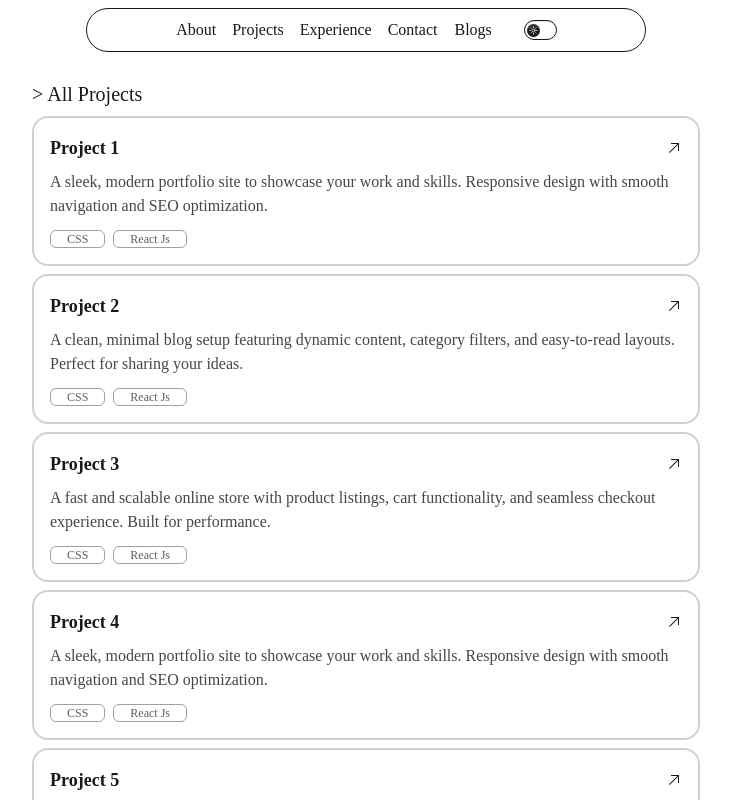
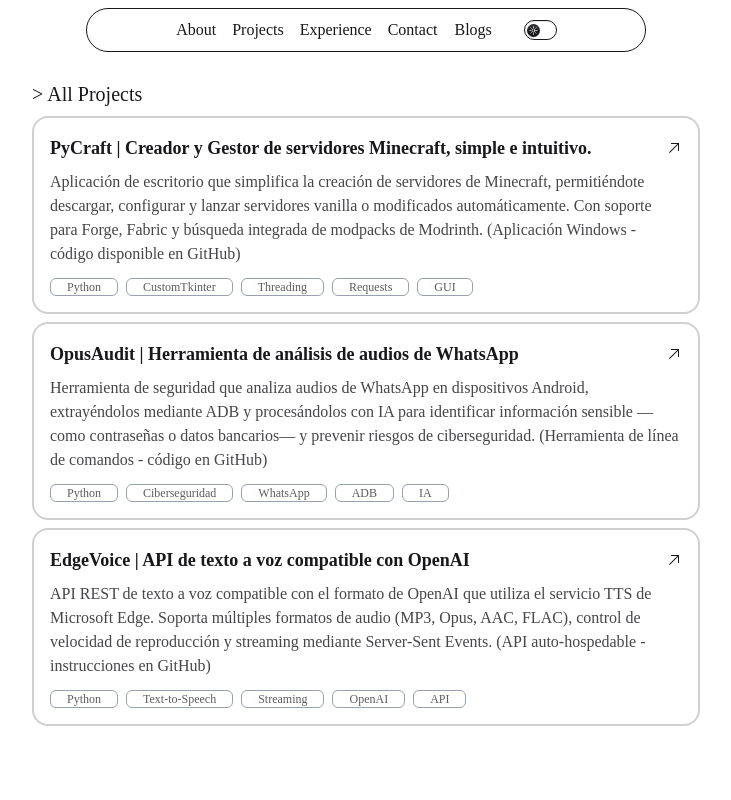
Before and after one commit to OOMrConrado/Portfolio, a Next.js app: page /projects in a window 1280 px wide. Shown: the top 800 px of the page, without its empty margins (274-1005 px from the left). Built offline with nearby package versions, Linux system fonts and the light colour scheme; a web font is replaced by a local one.

Commit message:
feat: add education and certifications data structure

```diff
--- a/src/data/data.js
+++ b/src/data/data.js
@@ -1,15 +1,15 @@
 export const about = {
     name: "Conrado Gómez",
-    role: "Desarrollador Fullstack",
-    about: "Desarrollador Fullstack especializado en Python y React, con experiencia construyendo APIs REST, sistemas de automatización con integraciones a WhatsApp Business y aplicaciones web completas desde cero. Trabajo en todo el stack: desde arquitectura backend con Flask y bases de datos (MySQL, MongoDB, Firebase) hasta interfaces modernas con Next.js y TypeScript. Actualmente co-fundador de CoderLux, enfocado en crear soluciones escalables que resuelven problemas reales de negocio.",
+    role: "Software Developer",
+    about: "Desarrollador de Software con formación en Calidad y Testing, especializado en Python y JavaScript. Actualmente cursando Tecnicatura en Desarrollo y Calidad de Software, con 1 año de experiencia construyendo aplicaciones web fullstack, APIs REST, sistemas de automatización y aplicaciones de escritorio. Trabajo en todo el stack: desde arquitectura backend con Flask y bases de datos (MySQL, MongoDB, Firebase) hasta interfaces modernas con Next.js y TypeScript. Co-fundador de CoderLux un Tech Startup enfocado en crear soluciones escalables con énfasis en calidad de código.",
     email: "conradogomez556@gmail.com",
     coderluxUrl: "https://coderlux.com/",
 };
 
 export const seo = {
     title: `${about.name} | ${about.role}`,
-    description: "Fullstack Developer from Argentina specializing in Python, Flask, React, and Next.js. Co-founder of Coderlux with experience building chatbots, dashboards, and custom web solutions.",
-    keywords: "Conrado Gómez, fullstack developer, Python developer, React developer, Next.js, Flask, Argentina developer, Coderlux, web developer portfolio",
+    description: "Fullstack Developer from Argentina with training in Software Quality and Testing. Specializing in Python, Flask, React, and Next.js. Co-founder of CoderLux building web applications, chatbots, and automation solutions with focus on code quality.",
+    keywords: "Conrado Gómez, fullstack developer, QA developer, software quality, testing, Python developer, React developer, Next.js, Flask, Argentina developer, CoderLux, web developer portfolio, junior developer, Jest, Pytest",
 }
 
 export const forms = {
@@ -50,90 +50,152 @@ export const socials = {
     email: "mailto:conradogomez556@gmail.com",
 };
 
+export const languages = [
+    { name: "Español", level: "Nativo" },
+    { name: "English", level: "B2 - Intermedio Alto" },
+];
+
 export const projects = {
     pinProjects: [
         {
-            title: "Project 1",
+            title: "PyCraft | Creador y Gestor de servidores Minecraft, simple e intuitivo.",
             description:
-                "A sleek, modern portfolio site to showcase your work and skills. Responsive design with smooth navigation and SEO optimization.",
-            tags: ["CSS", "React Js"],
-            link: "",
+                "Aplicación de escritorio que simplifica la creación de servidores de Minecraft, permitiéndote descargar, configurar y lanzar servidores vanilla o modificados automáticamente. Con soporte para Forge, Fabric y búsqueda integrada de modpacks de Modrinth. (Aplicación Windows - código disponible en GitHub)",
+            tags: ["Python", "CustomTkinter", "Threading", "Requests", "GUI"],
+            link: "https://github.com/OOMrConrado/PyCraft",
+            githubLink: "https://github.com/OOMrConrado/PyCraft",
+            websiteUrl: "https://github.com/OOMrConrado/PyCraft",
+            image: "/images/pycraft.png",
         },
         {
-            title: "Project 2",
+            title: "OpusAudit | Herramienta de análisis de audios de WhatsApp",
             description:
-                "A clean, minimal blog setup featuring dynamic content, category filters, and easy-to-read layouts. Perfect for sharing your ideas.",
-            tags: ["CSS", "React Js"],
-            link: "",
+                "Herramienta de seguridad que analiza audios de WhatsApp en dispositivos Android, extrayéndolos mediante ADB y procesándolos con IA para identificar información sensible —como contraseñas o datos bancarios— y prevenir riesgos de ciberseguridad. (Herramienta de línea de comandos - código en GitHub)",
+            tags: ["Python", "Ciberseguridad", "WhatsApp", "ADB", "IA"],
+            link: "https://github.com/OOMrConrado/OpusAudit",
+            githubLink: "https://github.com/OOMrConrado/OpusAudit",
+            image: "/images/opusaudit.png",
         },
         {
-            title: "Project 3",
+            title: "EdgeVoice | API de texto a voz compatible con OpenAI",
             description:
-                "A fast and scalable online store with product listings, cart functionality, and seamless checkout experience. Built for performance.",
-            tags: ["CSS", "React Js"],
-            link: "",
+                "API REST de texto a voz compatible con el formato de OpenAI que utiliza el servicio TTS de Microsoft Edge. Soporta múltiples formatos de audio (MP3, Opus, AAC, FLAC), control de velocidad de reproducción y streaming mediante Server-Sent Events. (API auto-hospedable - instrucciones en GitHub)",
+            tags: ["Python", "Text-to-Speech", "Streaming", "OpenAI", "API"],
+            link: "https://github.com/OOMrConrado/EdgeVoice",
+            githubLink: "https://github.com/OOMrConrado/EdgeVoice",
+            image: "/images/edgevoice.png",
         },
     ],
-    otherProjects: [
-        {
-            title: "Project 4",
-            description:
-                "A sleek, modern portfolio site to showcase your work and skills. Responsive design with smooth navigation and SEO optimization.",
-            tags: ["CSS", "React Js"],
-            link: "",
-        },
-        {
-            title: "Project 5",
-            description:
-                "A clean, minimal blog setup featuring dynamic content, category filters, and easy-to-read layouts. Perfect for sharing your ideas.",
-            tags: ["CSS", "React Js"],
-            link: "",
-        },
-        {
-            title: "Project 6",
-            description:
-                "A fast and scalable online store with product listings, cart functionality, and seamless checkout experience. Built for performance.",
-            tags: ["CSS", "React Js"],
-            link: "",
-        },
-    ],
+    otherProjects: [],
 };
 
 export const experience = [
     {
-        title: "Frontend Developer at Tech Solutions",
-        description:
-            "Worked on building and maintaining responsive web applications using React.js and Next.js, improving UI performance and user experience.",
-        date: "15/01/2024",
+        title: "Fullstack Developer - Desarrollo Web & Automatización",
+        company: "CoderLux",
+        role: "Co-Fundador",
+        achievements: [
+            "Desarrollo de aplicaciones web completas incluyendo dashboards de analytics para 300+ usuarios y sistemas CMS personalizados, logrando alta retención con 3 contratos recurrentes",
+            "Implementación de 3 chatbots con WhatsApp Business API que redujeron costos operativos de cliente de seguros en 70% automatizando el 80% de consultas frecuentes (de 24h de espera a respuesta instantánea)",
+            "Colaboración en equipo de 3 desarrolladores aplicando metodologías ágiles y control de versiones con Git para garantizar entregas puntuales y código de alta calidad",
+            "Incremento de tráfico web en 45% para plataforma de evaluación y ranking de atletas de calistenia mediante rediseño UX/UI y optimización SEO",
+            "Implementación de flujo de deployment continuo con Vercel utilizando estrategia de branching (dev/feature) y merges controlados a producción",
+            "Reducción de tiempo de entrega de MVPs de 2 meses a 4 semanas mediante componentes reutilizables, gestión de tareas con to-do lists por desarrollador y presentaciones semanales para feedback iterativo"
+        ],
+        techStack: ["Next.js", "TypeScript", "Python", "Flask", "Firebase", "MySQL", "Git", "JavaScript", "Tailwind CSS", "React", "Node.js"],
+        date: "2024 - Present",
+    },
+];
+
+export const education = [
+    {
+        degree: "Tecnicatura en Desarrollo y Calidad de Software",
+        institution: "Universidad del Norte Santo Tomás de Aquino",
+        location: "Argentina",
+        date: "2024 - 2026",
+        status: "Cursando",
+        description: "Formación técnica universitaria enfocada en el desarrollo de software y control de calidad. Incluye certificación de nivel intermedio de inglés (B1) y formación en metodologías ágiles, testing automatizado, y gestión de proyectos de software.",
+        highlights: [
+            "Análisis, Diseño e Implementación de aplicaciones web (Front End, Back End)",
+            "Estrategias de QA y reducción de riesgos en proyectos de software",
+            "Metodologías de desarrollo ágil y gestión de proyectos de software",
+            "Bases de datos relacionales y diseño de arquitectura de software",
+            "Control de Calidad y Testing Automatizado",
+            "Inglés técnico nivel B1 certificado",
+        ]
+    },
+];
+
+export const certifications = [
+    {
+        title: "Jornada UNSTA Emprende 2025",
+        issuer: "Universidad del Norte Santo Tomás de Aquino",
+        date: "Octubre 2025",
+        description: "Certificado de asistencia en jornadas de emprendimiento y vinculación con el medio",
+        icon: "university",
+        image: "/images/cert-unsta-emprende.webp"
     },
     {
-        title: "Web Developer Intern at Creative Studio",
-        description:
-            "Assisted in designing website layouts, wrote clean HTML/CSS code, and collaborated with the team on JavaScript features for client projects.",
-        date: "10/06/2023",
+        title: "Google UX Design Professional Certificate",
+        issuer: "Google (Coursera)",
+        date: "Enero 2025",
+        credentialId: "D21AK808AH5R",
+        link: "https://coursera.org/verify/professional-cert/D21AK808AH5R",
+        description: "Certificación profesional en diseño UX/UI, prototipado en Figma, investigación de usuarios y testing",
+        icon: "palette",
+        image: "/images/cert-google-ux.pdf"
     },
     {
-        title: "Junior Developer at Innovate Labs",
-        description:
-            "Developed and tested frontend components, optimized web pages for speed, and contributed to team code reviews and debugging sessions.",
-        date: "01/09/2022",
+        title: "Foundational C# with Microsoft",
+        issuer: "freeCodeCamp + Microsoft",
+        date: "Diciembre 2024",
+        link: "https://freecodecamp.org/certification/Conrado_117/foundational-c-sharp-with-microsoft",
+        description: "Certificación de desarrollador en fundamentos de C# avalada por Microsoft",
+        icon: "code",
+        image: "/images/cert-csharp-microsoft.pdf"
+    },
+    {
+        title: "Desarrollo Web",
+        issuer: "Aprendé Programando - Gobierno de Buenos Aires",
+        date: "Julio 2023",
+        description: "Curso de desarrollo web del programa federal del Ministerio de Educación",
+        icon: "globe",
+        image: "/images/cert-desarrollo-web.pdf"
     },
 ];
 
 export const blogs = [
     {
-        title: "Understanding React Hooks",
-        date: "12/03/2025",
-        link: "#",
+        slug: "qa-testing-proyectos-agiles",
+        title: "QA Testing en Proyectos Ágiles: Mejores Prácticas",
+        excerpt: "Descubre cómo integrar Quality Assurance en metodologías ágiles como Scrum para garantizar entregas de calidad sin sacrificar velocidad.",
+        date: "2025-01-20",
+        readTime: "6 min",
+        author: "Conrado Gómez",
+        category: "QA",
+        tags: ["Testing", "Scrum", "Calidad", "Ágil"],
+        featured: true,
     },
     {
-        title: "CSS Grid vs Flexbox: When to Use Which",
-        date: "25/12/2024",
-        link: "#",
+        slug: "automatizacion-jira-workflows",
+        title: "Automatización de Workflows en Jira: Casos de Uso Prácticos",
+        excerpt: "Aprende a configurar automatizaciones en Jira para optimizar tu flujo de trabajo y reducir tareas repetitivas en equipos de desarrollo.",
+        date: "2025-01-15",
+        readTime: "8 min",
+        author: "Conrado Gómez",
+        category: "Herramientas",
+        tags: ["Jira", "Automatización", "Scrum", "Productividad"],
+        featured: true,
     },
     {
-        title: "Next.js SEO Best Practices",
-        date: "10/07/2024",
-        link: "#",
+        slug: "scrum-desarrollo-software-calidad",
+        title: "Scrum y Desarrollo de Software: Integrando Calidad desde el Sprint 0",
+        excerpt: "Estrategias para incorporar prácticas de QA y testing desde el inicio del proyecto usando el framework Scrum.",
+        date: "2025-01-10",
+        readTime: "7 min",
+        author: "Conrado Gómez",
+        category: "Metodologías",
+        tags: ["Scrum", "QA", "Sprint Planning", "Testing"],
+        featured: false,
     },
 ];
```
